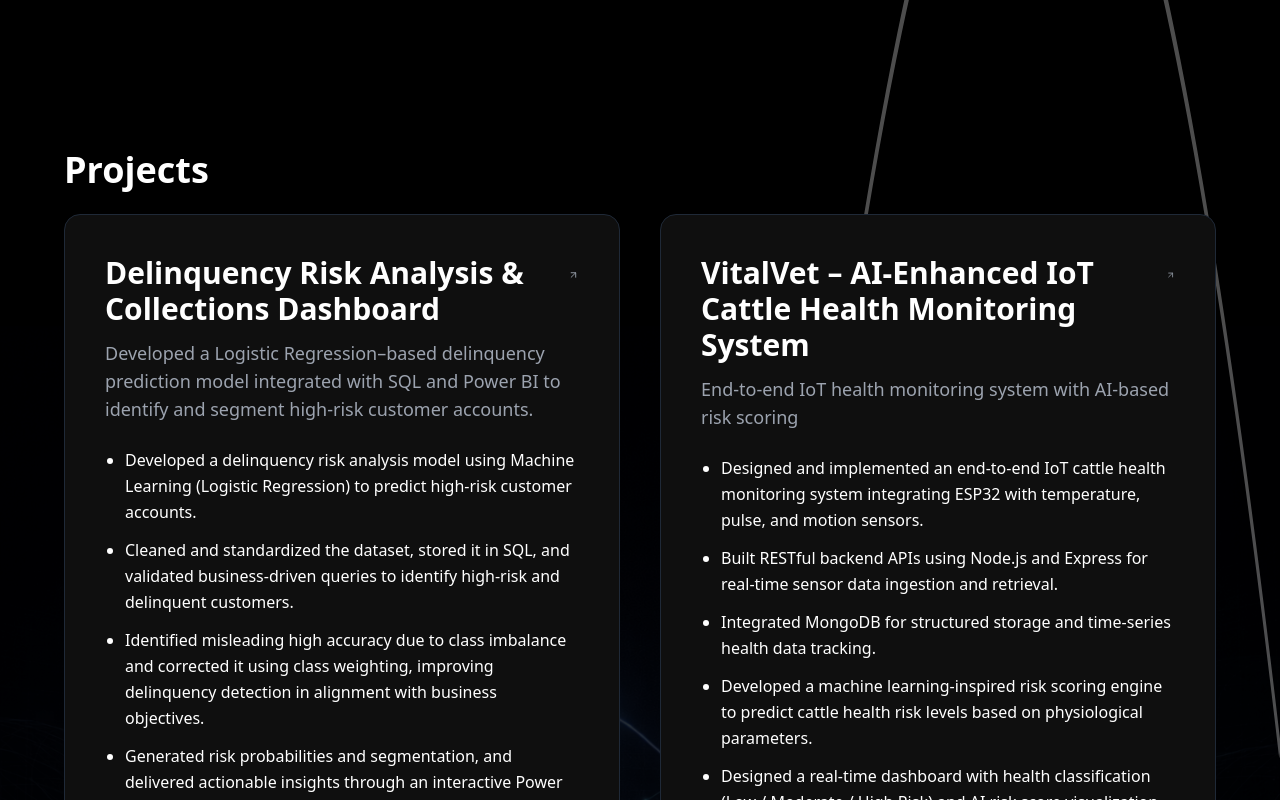
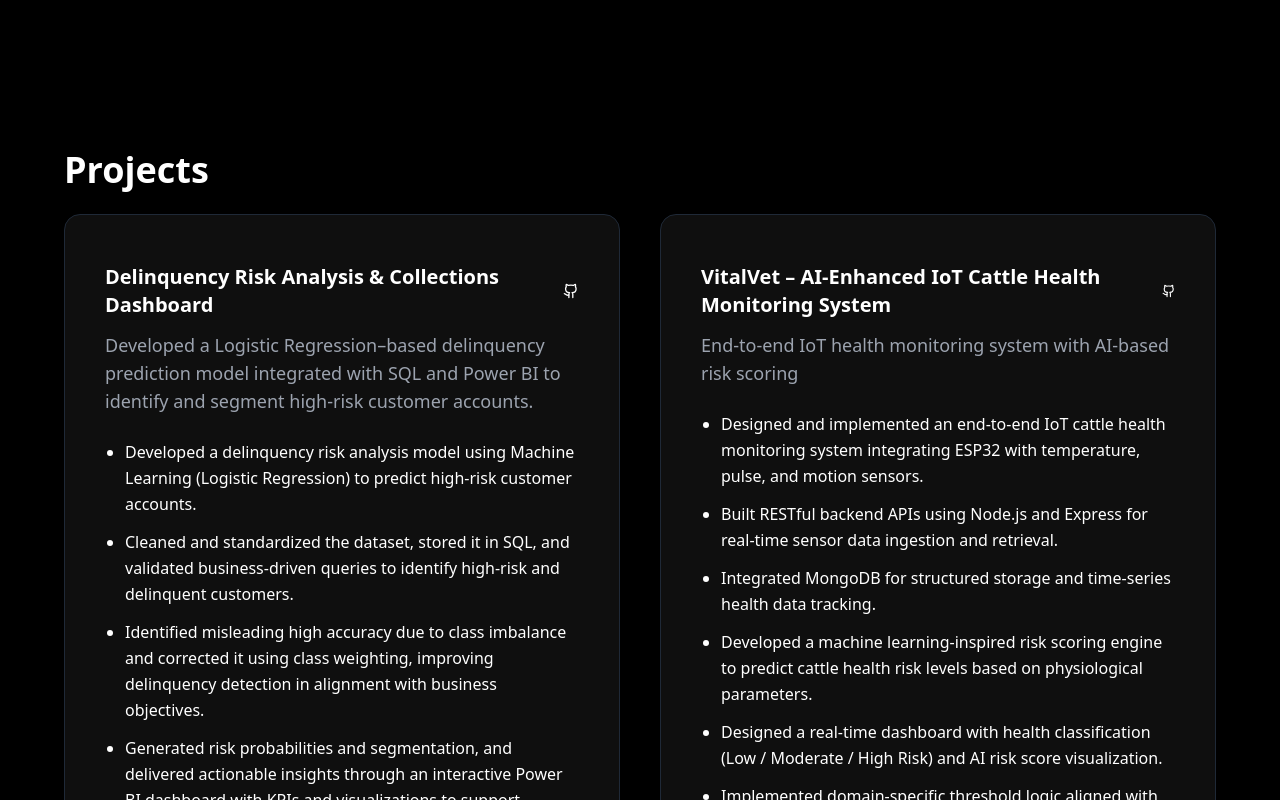
Before and after one commit to Somesh2605/Portfolio, a React (Vite) app: page / in a window 1280 px wide. Shown: the part 2000-2800 px from the top of the page. Built offline with nearby package versions, Linux system fonts and the light colour scheme.

Commit message:
Fixed Github icon alignment using inline layout

```diff
--- a/src/App.jsx
+++ b/src/App.jsx
@@ -4,52 +4,9 @@ import ProjectCard from "./components/ProjectCard"
 
 function App() {
   return (
-    <div className="relative min-h-screen text-white overflow-hidden">
+    <div className="min-h-screen bg-black text-white">
 
-  {/* Background Image */}
-<div
-  className="absolute inset-0 -z-30 opacity-40"
-  style={{
-    backgroundImage: "url('/background.png')",
-    backgroundSize: "contain",
-    backgroundPosition: "center",
-    backgroundRepeat: "no-repeat",
-    backgroundAttachment: "fixed"
-    }}
-></div>
-
-{/* Overlay */}
-<div className="absolute inset-0 -z-20 bg-black/50"></div>
-
-  {/* Grid Background */}
-  <div className="absolute inset-0 -z-10
-    bg-[linear-gradient(to_right,#1a1a1a_1px,transparent_1px),
-        linear-gradient(to_bottom,#1a1a1a_1px,transparent_1px)]
-    bg-[size:40px_40px] opacity-20">
-  </div>
-
-  {/* Graph Line */}
-  <svg
-    className="absolute top-0 left-0 w-full h-full -z-10 opacity-30"
-    viewBox="0 0 1200 600"
-    preserveAspectRatio="none"
-  >
-    <path
-      d="M0 400 Q200 300 400 350 T800 250 T1200 300"
-      stroke="white"
-      strokeWidth="2"
-      fill="none"
-    />
-    <circle cx="200" cy="300" r="3" fill="white" />
-    <circle cx="400" cy="350" r="3" fill="white" />
-    <circle cx="800" cy="250" r="3" fill="white" />
-  </svg>
-      {/* Soft Glow */}
-      <div className="absolute top-0 left-1/2 -translate-x-1/2 w-[500px] h-[500px]
-        bg-gray-700 opacity-20 blur-3xl -z-10">
-      </div>
-
-    <div className="max-w-7xl mx-auto">
+      <div className="max-w-7xl mx-auto">
       <Navbar />
       <Hero />
       <section id="experience" className="min-h-screen px-8 md:px-16 py-24">
--- a/src/components/ProjectCard.jsx
+++ b/src/components/ProjectCard.jsx
@@ -1,4 +1,5 @@
 import { ArrowUpRight } from "lucide-react"
+import { Github } from "lucide-react"
 
 export default function ProjectCard({ title, subtitle, bullets, tags, githubLink }) {
   return (
@@ -10,15 +11,13 @@ export default function ProjectCard({ title, subtitle, bullets, tags, githubLink
     href={githubLink}
     target="_blank"
     rel="noopener noreferrer"
-    className="inline-flex items-baseline text-white hover:text-gray-300 transition"
+    className="inline-flex items-center gap-2 text-xl font-semibold hover:text-gray-300 transition"
+
   >
-    {title}
-    <ArrowUpRight
-      size={18}
-      strokeWidth={2}
-      className="ml-1 text-gray-400"
-    />
-  </a>
+    <span className="inline">{title}</span>
+  <Github size={18} className="inline ml-2 text-white-400 align-middle"/>
+</a>
+
 </h3>
 
 
```
